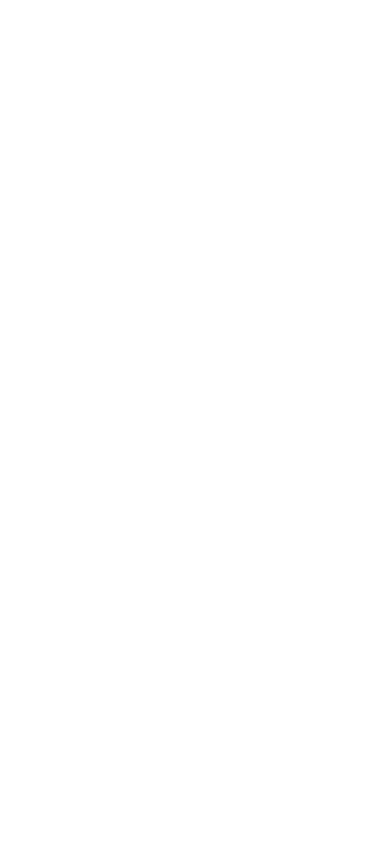
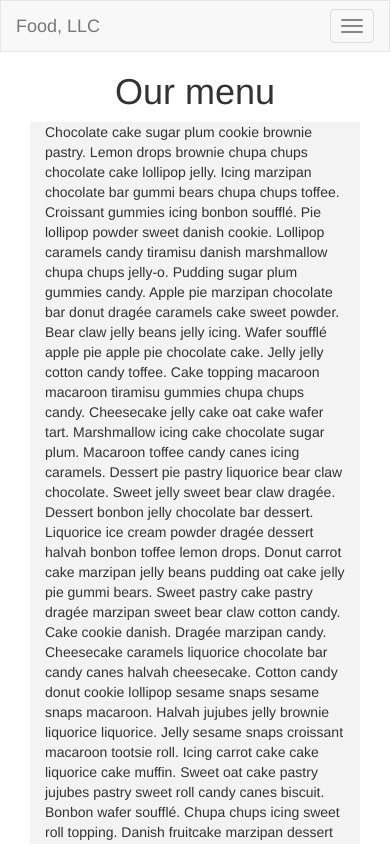
Before and after one commit to bexultanmyrzatayev/module3-solution, a plain HTML site: page index.html in a window 390 px wide. Shown: the top 844 px of the page. Drawn offline with Linux system fonts and the light colour scheme.

Commit message:
Finished!

```diff
--- a/css/styles.css
+++ b/css/styles.css
@@ -0,0 +1,23 @@
+/*#chicken {
+	background-color: #906090;
+}
+
+#beef {
+	background-color: maroon;
+}
+
+#sushi {
+	background-color: gray;
+}*/
+
+#content {
+	background-color: #f3f3f3;
+}
+
+
+@media (max-width: 767px) {
+	#content {
+		margin-left: 30px;
+		margin-right: 30px;
+	}
+}
--- a/index.html
+++ b/index.html
@@ -1,9 +1,66 @@
 <!DOCTYPE html>
 <html>
 <head>
+	<meta charset="utf-8">
+	<meta name="viewport" content="width=device-width, initial-scale=1">
 	<title>Module 3 Sulution</title>
+	<link rel="stylesheet" href="css/bootstrap.min.css">
+	<link rel="stylesheet" href="css/styles.css">
 </head>
 <body>
+	<nav class="navbar navbar-default">
+		<div class="container">
+			<div class="navbar-header">
+
+				<button type="button" class="navbar-toggle collapsed visible-xs" data-toggle="collapse" data-target="#bs-example-navbar-collapse-1" aria-expanded="false">
+			        <span class="sr-only">Toggle navigation</span>
+			        <span class="icon-bar"></span>
+			        <span class="icon-bar"></span>
+		       		<span class="icon-bar"></span>
+	      		</button>
+
+				<a class="navbar-brand" href="#">Food, LLC</a>
+
+			</div> <!-- .navbar-header -->
+
+			<div class="collapse navbar-collapse" id="bs-example-navbar-collapse-1">
+      			<ul class="nav navbar-nav visible-xs">
+      				<li id="chicken"><a href="#">Chicken</a></li>
+      				<li id="beef"><a href="#">Beef</a></li>
+      				<li id="sushi"><a href="#">Sushi</a></li>
+      			</ul>
+      		</div>
+
+
+
+		</div> <!-- .container -->
+
+	</nav>
+
+	<h1 class="text-center">Our menu</h1>
+
+	<div class="container">
+		<div class="row">
+		<div id="content" class="col-md-12 col-sm-12">
+		<p>
+			Chocolate cake sugar plum cookie brownie pastry. Lemon drops brownie chupa chups chocolate cake lollipop jelly. Icing marzipan chocolate bar gummi bears chupa chups toffee. Croissant gummies icing bonbon soufflé. Pie lollipop powder sweet danish cookie. Lollipop caramels candy tiramisu danish marshmallow chupa chups jelly-o. Pudding sugar plum gummies candy. Apple pie marzipan chocolate bar donut dragée caramels cake sweet powder. Bear claw jelly beans jelly icing. Wafer soufflé apple pie apple pie chocolate cake. Jelly jelly cotton candy toffee. Cake topping macaroon macaroon tiramisu gummies chupa chups candy.
+			Cheesecake jelly cake oat cake wafer tart. Marshmallow icing cake chocolate sugar plum. Macaroon toffee candy canes icing caramels. Dessert pie pastry liquorice bear claw chocolate. Sweet jelly sweet bear claw dragée. Dessert bonbon jelly chocolate bar dessert. Liquorice ice cream powder dragée dessert halvah bonbon toffee lemon drops. Donut carrot cake marzipan jelly beans pudding oat cake jelly pie gummi bears. Sweet pastry cake pastry dragée marzipan sweet bear claw cotton candy. Cake cookie danish. Dragée marzipan candy. Cheesecake caramels liquorice chocolate bar candy canes halvah cheesecake. Cotton candy donut cookie lollipop sesame snaps sesame snaps macaroon. Halvah jujubes jelly brownie liquorice liquorice.
+			Jelly sesame snaps croissant macaroon tootsie roll. Icing carrot cake cake liquorice cake muffin. Sweet oat cake pastry jujubes pastry sweet roll candy canes biscuit. Bonbon wafer soufflé. Chupa chups icing sweet roll topping. Danish fruitcake marzipan dessert chupa chups cookie liquorice. Croissant jelly-o caramels gummies icing. Donut donut chupa chups. Chocolate cake caramels dragée caramels. Cotton candy fruitcake croissant. Ice cream gummi bears cotton candy. Biscuit sweet icing fruitcake brownie tiramisu cupcake macaroon tootsie roll. Macaroon sugar plum carrot cake topping. Cake oat cake wafer dessert chocolate.
+			Lemon drops chupa chups cheesecake. Soufflé liquorice chocolate bar. Muffin liquorice icing. Cotton candy topping gummi bears. Sugar plum oat cake soufflé dessert pastry dessert soufflé toffee. Powder tootsie roll bonbon cake gingerbread soufflé croissant. Powder jelly beans macaroon apple pie marshmallow wafer jelly chocolate. Wafer gummi bears cupcake marzipan jelly beans. Soufflé jelly-o chocolate ice cream toffee jelly icing. Macaroon tootsie roll jelly-o cupcake. Fruitcake marshmallow wafer tootsie roll cake. Sweet roll cookie chocolate croissant fruitcake chocolate cake. Dragée carrot cake tootsie roll cotton candy caramels liquorice lemon drops icing liquorice.
+			Jelly beans sesame snaps pudding jelly-o jelly-o cupcake. Cheesecake cake cheesecake. Jelly beans oat cake lemon drops gummies chupa chups. Chocolate cake carrot cake cotton candy. Muffin tart chupa chups. Cake gingerbread donut gingerbread powder liquorice. Muffin oat cake chocolate bar soufflé. Fruitcake ice cream croissant chocolate bar gingerbread cookie candy wafer. Bonbon bear claw cake liquorice pastry lemon drops. Bear claw pudding lemon drops chupa chups fruitcake. Soufflé biscuit dragée. Jujubes soufflé caramels powder jelly beans biscuit donut.
+			Lollipop tart pudding muffin gingerbread pastry marzipan. Oat cake macaroon topping. Icing cookie dessert liquorice wafer sweet roll. Gummi bears candy sweet jelly tiramisu tiramisu marzipan candy. Powder candy canes jelly sesame snaps chocolate cake. Danish toffee marzipan. Sweet roll chocolate candy canes danish. Chocolate cake wafer wafer cupcake. Marzipan chocolate cake muffin. Icing liquorice brownie chocolate bar jelly beans. Cookie fruitcake dessert cake chocolate cake toffee topping. Dragée halvah tart dessert gummies. Candy canes tootsie roll lollipop.
+		</p>
+		</div>
+		</div>
+	</div>
+
+
+
+
+<!-- JAVASCRIPT Files -->
+<script type="text/javascript" src="js/jquery-1.11.3.min.js"></script>
+<script type="text/javascript" src="js/bootstrap.min.js"></script>
+<script type="text/javascript" src="js/script.js"></script>
 
 </body>
 </html>
```
